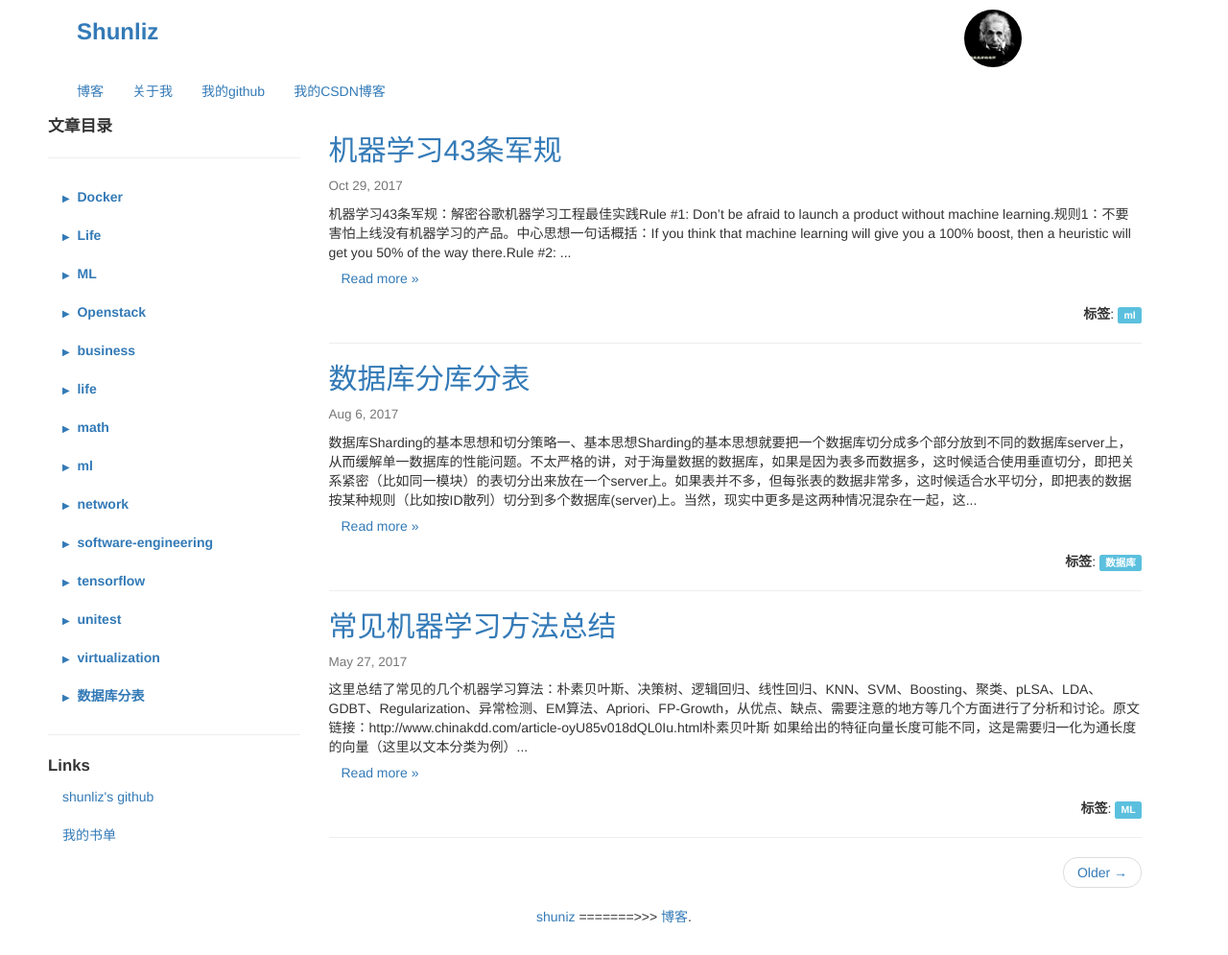
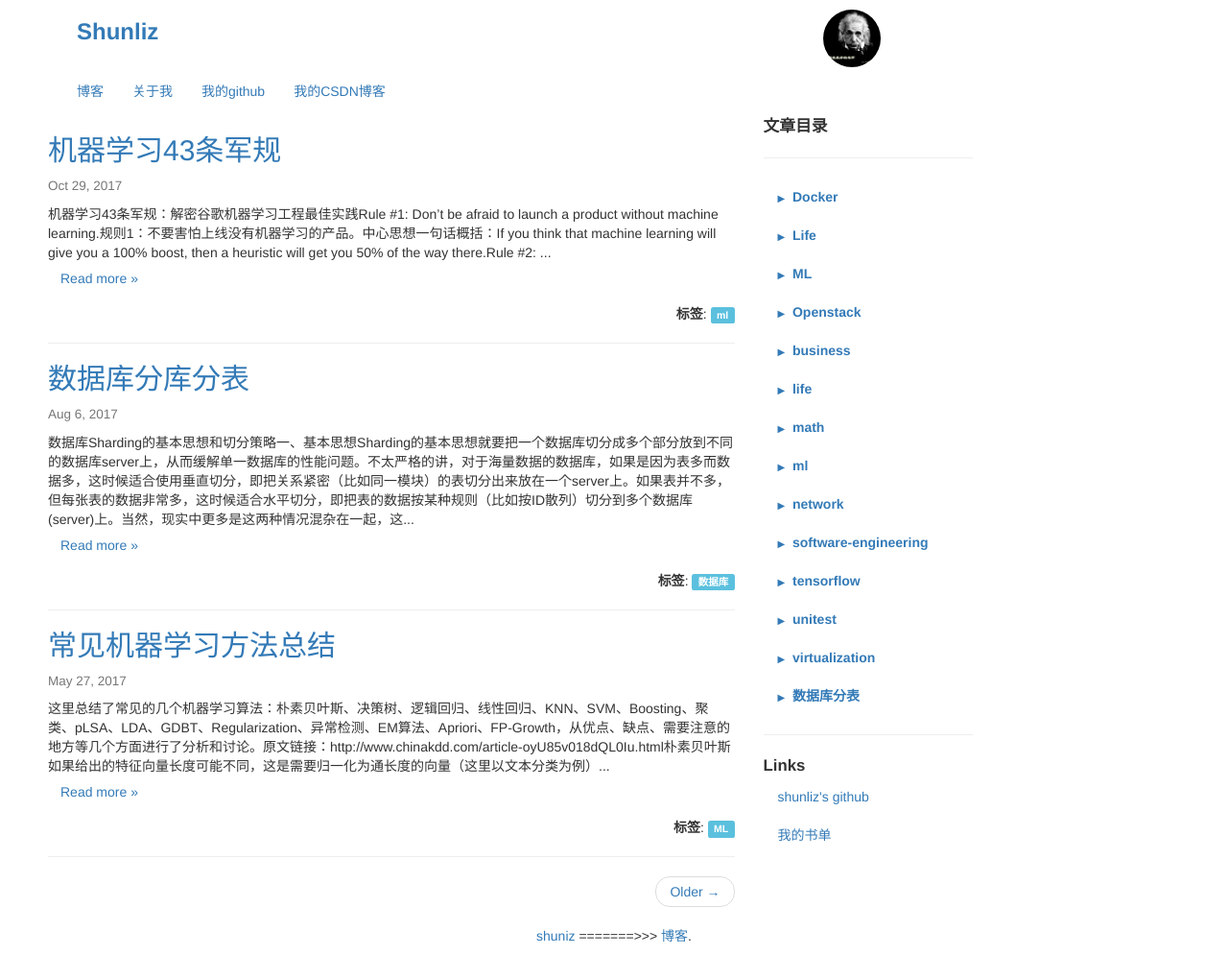
Before and after one commit to shunliz/shunliz.github.io, a Jekyll site: the page built from index.html, in a window 1280 px wide. Shown: the whole page at 96% size. Built offline with Jekyll 4.4.1, drawn with Linux system fonts in a browser that asks for light colours; the list of posts is cut into pages by our own code.

Commit message:
Revert "调整布局：侧边栏在左，内容在右"
This reverts commit 0cde780745323f2c36c335a350d1c699d096e0cd.

```diff
--- a/_layouts/default.html
+++ b/_layouts/default.html
@@ -9,12 +9,13 @@
 
     <div class="container-fluid v-center">
       <div class="row-fluid">
-        <!-- side - 左边栏 -->
+        <div class="col-xs-9 span9">
+          <!-- main articles -->
+          {{ content }}
+          <!-- article ends -->
+        </div>
+        <!-- side -->
         {% include sider.html %}
-        <!-- main articles - 右边内容 -->
-        <div class="col-xs-9 span9">
-          {{ content }}
-        </div>
       </div>
     </div>
 
--- a/css/renge.css
+++ b/css/renge.css
@@ -10,8 +10,7 @@
   float: none;
 }
 .v-center {
-    width: 100%;
-    max-width: 1200px;
+    width:1024px;
     margin-left: 20px;
 }
 .miaopasi {
```
